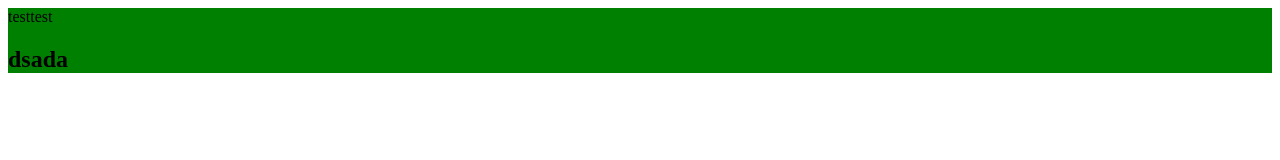
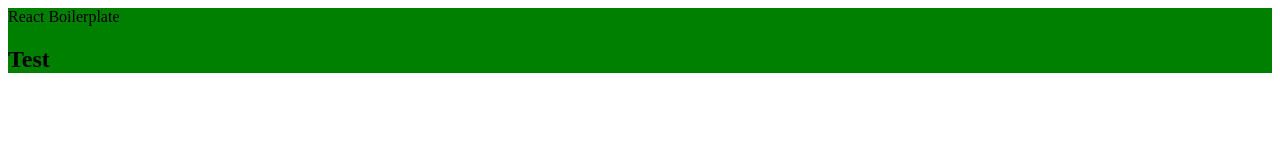
Before and after one commit to adamklepacz/react-boilerplate, a React app: page / in a window 1280 px wide. Shown: the top 160 px of the page. Built offline with nearby package versions, Linux system fonts and the light colour scheme.

Commit message:
Test HMR

```diff
--- a/src/app/App.jsx
+++ b/src/app/App.jsx
@@ -3,9 +3,8 @@ import './App.scss';
 
 const App = () => (
   <div className="app">
-    <span>test</span>
-test
-    <h2>dsada</h2>
+    <span>React Boilerplate</span>
+    <h2>Test</h2>
   </div>
 );
 
```
